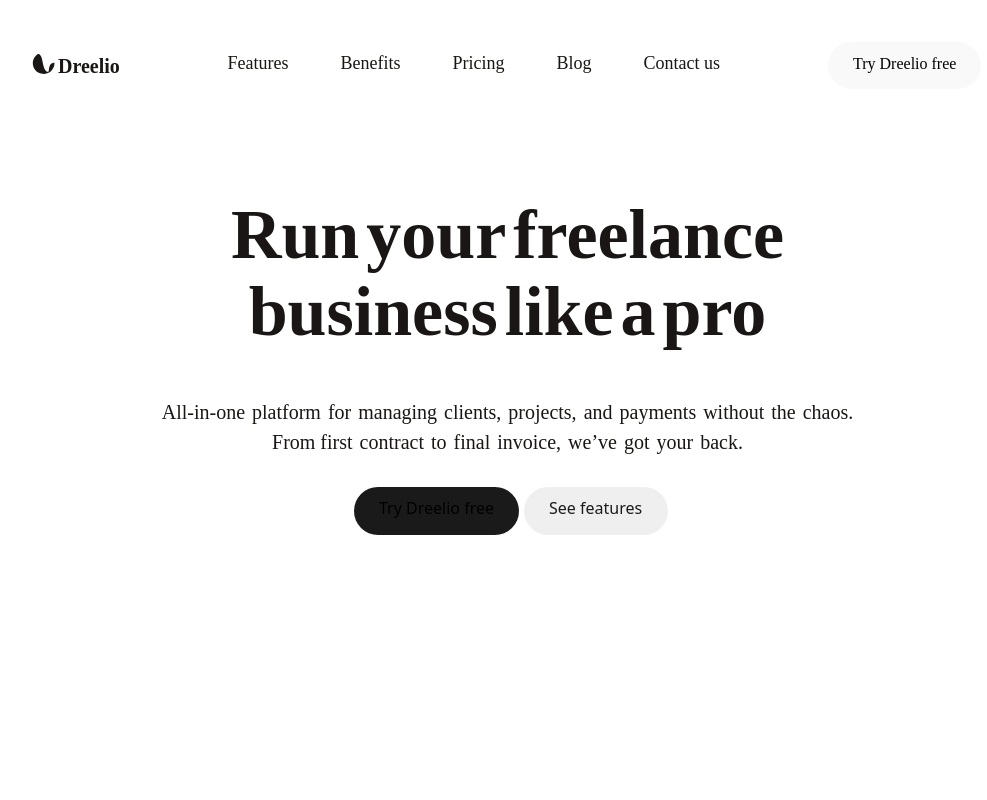
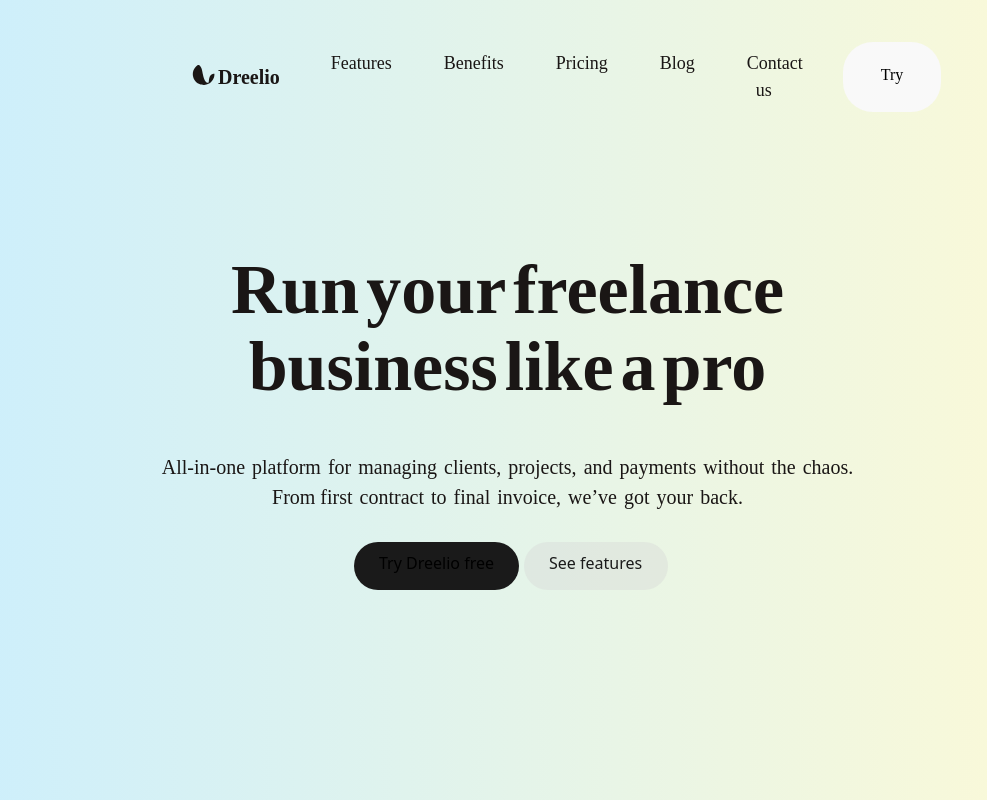
Before and after one commit to veronikarehusevych/React-project-1, a React (Vite) app in the folder project-1/: page / in a window 1280 px wide. Shown: the whole page, without its empty margins (129-1116 px from the left). Built offline with nearby package versions, Linux system fonts and the light colour scheme; a web font is replaced by a local one.

Commit message:
Added background

```diff
--- a/project-1/src/app/views/App.css
+++ b/project-1/src/app/views/App.css
@@ -1,7 +1,5 @@
 #root {
   height: 100%;
-  padding: 2rem;
   text-align: center;
   width:100%;
-  margin: 0 10%;
 }
--- a/project-1/src/features/Home/styles/HomePage.css
+++ b/project-1/src/features/Home/styles/HomePage.css
@@ -1,6 +1,8 @@
-.HomePage {
+.homepage {
     display: flex;
     flex-direction: column;
     align-items: center;
     height: 100vh;
+    background: #c9eeff;
+    background: linear-gradient(90deg, rgba(201, 238, 255, 1) 0%, rgba(255, 250, 212, 1) 100%);
 }
--- a/project-1/src/features/Home/styles/Navbar.css
+++ b/project-1/src/features/Home/styles/Navbar.css
@@ -23,6 +23,8 @@
     justify-content: space-between;
     width: 100%;
     font-family: OpenRunde;
+    box-sizing: border-box;
+    padding: 2rem 20rem;
 }
 
 .navbar-left, .navbar-right{
--- a/project-1/src/features/Home/views/HomePage.tsx
+++ b/project-1/src/features/Home/views/HomePage.tsx
@@ -1,4 +1,5 @@
 import Navbar from './Navbar.tsx'
+import '../styles/HomePage.css'
 import SubHeader from './SubHeader.tsx'
 
 export const HomePage = () => {
```
